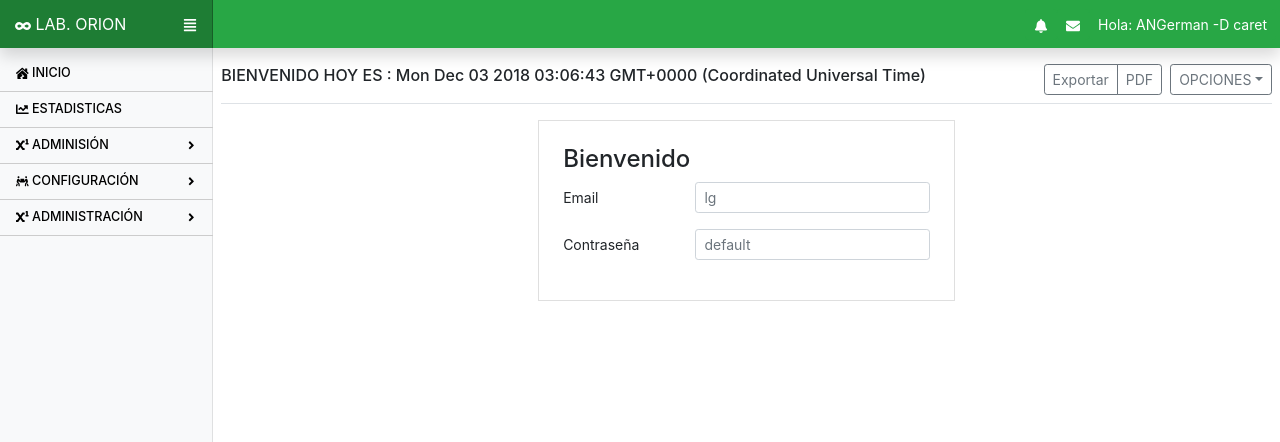
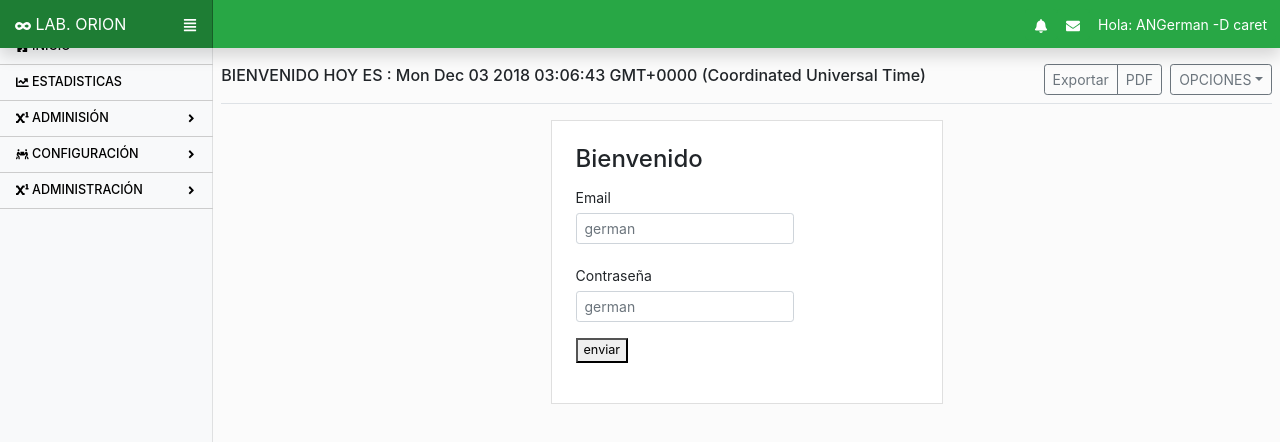
Before and after one commit to kailucho/MY_FRONT-END_ANG95, a React app: page / in a window 1280 px wide. Shown: the top 442 px of the page. Built offline with nearby package versions, Linux system fonts and the light colour scheme.

Commit message:
login envia request  y mi server hace el response con el usuario y el token

```diff
--- a/src/css/style.css
+++ b/src/css/style.css
@@ -1,5 +1,6 @@
 body {
   font-size: .789rem !important;
+  background-color: #343a4005!important;
 }
 
 /*
@@ -12,7 +13,7 @@ body {
   left: 0;
   z-index: 100;
   /* Behind the navbar */
-  padding: 48px 0 0;
+  padding: 20px 0 0;
   /* Height of navbar */
   box-shadow: inset -1px 0 0 rgba(0, 0, 0, .1);
 }
@@ -20,7 +21,7 @@ body {
 .sidebar-sticky {
   position: relative;
   top: 50px;
-  height: calc(100vh - 48px);
+  height: calc(100vh - 50px);
   padding-top: .5rem;
   overflow-x: hidden;
   overflow-y: auto;
@@ -185,7 +186,6 @@ legend {
   z-index: 1060;
   display: block;
   max-width: 417px;
-  font-family: -apple-system,BlinkMacSystemFont,"Segoe UI",Roboto,"Helvetica Neue",Arial,sans-serif,"Apple Color Emoji","Segoe UI Emoji","Segoe UI Symbol","Noto Color Emoji";
   font-style: normal;
   font-weight: 400;
   line-height: 1.5;
@@ -206,3 +206,23 @@ legend {
   border: 1px solid rgba(0,0,0,.2);
   border-radius: 0rem;
 }
+ /* SCROLL ANG95 */
+
+body::-webkit-scrollbar {
+   width: 0.5em;
+}
+
+
+body::-webkit-scrollbar-thumb {
+   background-color: rgb(145, 148, 145);
+   outline: 2px solid rgb(255, 0, 0);
+}
+
+/* SCROLL NAV VERTICAL ----------------------------------------------- */
+.sidebar-sticky::-webkit-scrollbar {
+  width: 0.5em;
+}
+.sidebar-sticky::-webkit-scrollbar-thumb {
+  background-color: rgb(195, 202, 190);
+  outline: 5px solid rgb(255, 0, 0);
+}
--- a/src/js/components/Administracion/Profesiones.js
+++ b/src/js/components/Administracion/Profesiones.js
@@ -43,9 +43,11 @@ class Profesiones extends Component {
 
     handleSubmit(event) {
         const { InputnombProfesion } = this.state
+
         // ENVIA DATOS AL SERVIDOR-------------------------------------------------------
         axios.post('http://localhost:3000/profesiones', {
-            nombProfesion: InputnombProfesion.toUpperCase()
+            nombProfesion: InputnombProfesion.toUpperCase(),
+            headers: {'Authorization': "bearer " +"eyJhbGciOiJIUzI1NiIsInR5cCI6IkpXVCJ9.eyJpZCI6IjViZmI0MjlhYmFmOWMyMTQzNDAzZGY4NiIsImlhdCI6MTU0NDUzODAxMCwiZXhwIjoxNTQ0NjI0NDEwfQ.qr5iDZpodVYHhmHy9hgJBGtGbmIRSQOwCUlP4MKuKBg"}
           })
           .then((res)=> {
             alert(`PERFECT!!!`, res)
--- a/src/js/components/App.js
+++ b/src/js/components/App.js
@@ -61,7 +61,7 @@ class AppAng extends Component {
                             <nav className={this.state.navbarExpland ? 'col-md-2 navbarExpland d-none d-md-block bg-light sidebar': "navbarCollapse bg-light sidebar"}>
                                 <div className="sidebar-sticky">
                                     <ul className="nav flex-column ull">
-                                        <li className="lii">
+                                        <li className="lii border-top">
                                             <Link to="/Inicio" className="nav-link"> <FaHouseDamage /><span> INICIO</span> </Link>
                                         </li>
                                         <li className="lii">
@@ -118,7 +118,11 @@ class AppAng extends Component {
                                                     </ul>
                                                 </UncontrolledCollapse>
                                         </li>
+
                                     </ul>
+
+
+
                                 </div>
                             </nav>
 
--- a/src/js/components/Login/Login.js
+++ b/src/js/components/Login/Login.js
@@ -1,25 +1,52 @@
 import React, { Component } from 'react';
 import { Col, Form, FormGroup, Label, Input } from 'reactstrap';
+import axios from 'axios'
 
 class Login extends Component {
+    constructor(){
+        super()
+        this.state = {
+            NombUser:''
+        }
+        this.handleSubmit = this.handleSubmit.bind(this)
+    }
 
+    handleSubmit(event){
+        event.preventDefault();
+        axios.post('http://localhost:3000/usuarios/login', {
+            "username": "german",
+            "password": "german"
+          })
+          .then((res)=> {
+            console.log(res);
+            this.setState({
+                NombUser: res.data.userUsername
+            })
+          })
+          .catch(function (error) {
+            console.log(error);
+          });
+    }
     render() {
         return (
             <div className="d-flex justify-content-center" >
-                <div className="card p-4" style={{width: '40%'}}>
-                    <h4> Bienvenido </h4>
-                    <Form>
+                <div className="card p-4">
+                    <h4> Bienvenido {this.state.NombUser} </h4>
+                    <Form onSubmit={this.handleSubmit} >
                         <FormGroup row>
-                            <Label for="Email" sm={4} size="sm">Email</Label>
+                            <Label for="Email" sm={5} size="sm">Email</Label>
                             <Col sm={8}>
-                                <Input type="email" name="email" id="Email" placeholder="lg" bsSize="sm" />
+                                <Input type="email" name="text" placeholder="german"   bsSize="sm" />
                             </Col>
                         </FormGroup>
                         <FormGroup row>
-                            <Label for="Contraseña" sm={4} size="sm">Contraseña</Label>
+                            <Label for="Contraseña" sm={5} size="sm">Contraseña</Label>
                             <Col sm={8}>
-                                <Input type="text" name="email" id="Contraseña" placeholder="default" bsSize="sm" />
+                                <Input type="text" name="text"  placeholder="german" bsSize="sm" />
                             </Col>
+                        </FormGroup>
+                        <FormGroup>
+                            <button type="submit"> enviar</button>
                         </FormGroup>
                     </Form>
                 </div>
```
Also changed, not shown: 1 other file (tests, documents, lock files or other folders).
